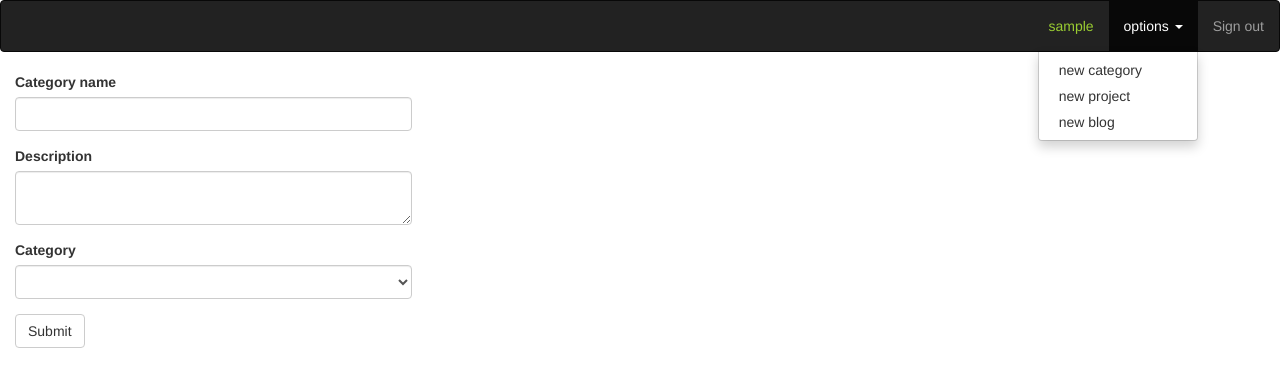
After one commit to boydndonga/portfoliov2, a Flask app: page /new_project in a window 1280 px wide, after a click on "options". The commit adds this page. Shown: the top 387 px of the page. Run offline with Flask 2, Linux system fonts and the light colour scheme; the visitor is signed in with stand-in values (Sample User, id 1); data comes from the database, SQL or seed files in the repository; data that the repository does not hold is empty; some libraries are stand-ins or nearby versions.

Commit message:
create form for new project

```diff
--- a/app/main/forms.py
+++ b/app/main/forms.py
@@ -1,8 +1,14 @@
 from flask_wtf import FlaskForm
-from wtforms import StringField,TextAreaField,SubmitField
+from wtforms import StringField,TextAreaField,SubmitField,SelectField
 from wtforms.validators import Required
 
 
 class CategoryForm(FlaskForm):
     name = StringField('Category name', validators=[Required()])
     submit = SubmitField('Submit')
+
+class ProjectForm(FlaskForm):
+    title = StringField('Category name', validators=[Required()])
+    description = TextAreaField('Description', validators=[Required()])
+    category = SelectField('Category', choices=[], coerce=int)
+    submit = SubmitField('Submit')
--- a/app/main/views.py
+++ b/app/main/views.py
@@ -3,7 +3,7 @@ from . import main
 from .. import db
 from app.models import Category,Project
 from flask_login import login_required, current_user
-from .forms import CategoryForm
+from .forms import CategoryForm,ProjectForm
 
 @main.route('/')
 def index():
@@ -26,5 +26,16 @@ def new_category():
 
 @main.route('/category/<int:id>')
 def category(id):
-    projects = Project.get_projects(category_id)
+    category = Category.load_category(id)
+    projects = category.projects()
     return render_template('main/category.html',projects=projects)
+
+@main.route('/new_project', methods=['GET','POST'])
+@login_required
+def new_project():
+    categories = [(c.id, c.name) for c in Category.get_categories()]
+    form = ProjectForm(request.form)
+    form.category.choices = categories
+    if form.validate_on_submit():
+        pass
+    return render_template('main/new_project.html', project_form=form)
--- a/app/models.py
+++ b/app/models.py
@@ -51,8 +51,9 @@ class Category(db.Model):
         db.session.delete(self)
         db.session.commit()
 
-    # def load_category(id):
-    #     return Category.query.get(int(id))
+    @classmethod
+    def load_category(cls,id):
+        return Category.query.get(int(id))
 
     @classmethod
     def get_categories(cls):
--- a/app/templates/auth/login.html
+++ b/app/templates/auth/login.html
@@ -1,5 +1,6 @@
 {% extends 'base.html'%}
 {% import 'bootstrap/wtf.html' as wtf%}
+{% import 'macros.html' as macro%}
 
 {% block content %}
 <div class="container">
--- /dev/null
+++ b/app/templates/main/new_project.html
@@ -0,0 +1,9 @@
+{% extends 'base.html'%}
+{% import "bootstrap/wtf.html" as wtf %}
+
+
+{% block content %}
+    <div class="col-md-4">
+        {{ wtf.quick_form(project_form) }}
+    </div>
+{% endblock %}
--- a/app/templates/navbar.html
+++ b/app/templates/navbar.html
@@ -12,7 +12,7 @@
               <span class="caret"></span></a>
               <ul class="dropdown-menu">
                 <li><a href="{{url_for('main.new_category')}}">new category</a></li>
-                <li><a href="#">new project</a></li>
+                <li><a href="{{url_for('main.new_project')}}">new project</a></li>
                 <li><a href="#">new blog</a></li>
               </ul>
             </li>
```
